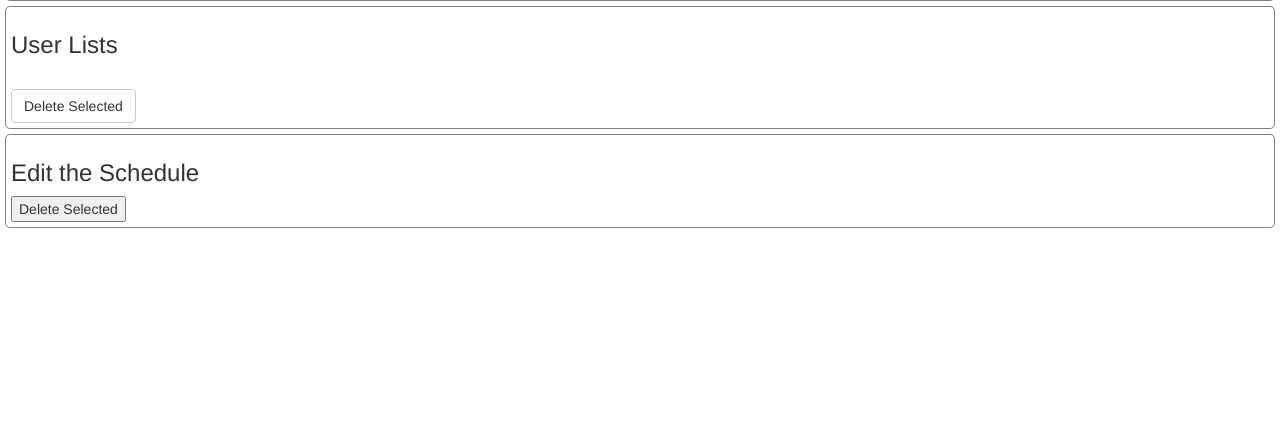
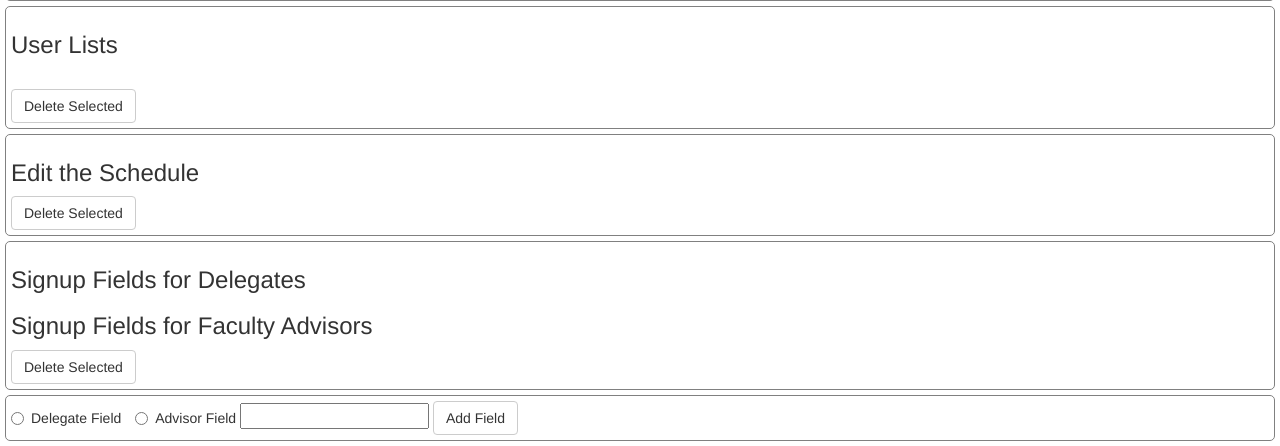
Before and after one commit to tonyli7/potential-tribble, a Flask app: page /admin in a window 1280 px wide. Shown: the part 1576-2022 px from the top of the page. Before the commit the page ends 1804 px from the top, so only its background shows below. Run offline with Flask 2, Linux system fonts and the light colour scheme; data that the repository does not hold is empty; some libraries are stand-ins or nearby versions.

Commit message:
adding modifiable fie fields

```diff
--- a/app.py
+++ b/app.py
@@ -92,7 +92,16 @@ def admin():
             delete = request.form.getlist('delete-event')
             utils.deleteEvents(delete)
 
-    return render_template("admin.html",entries=utils.getCollection("users"),collections=mongo.getCollections("modelun"),schedule=utils.getEvents())
+        #edit fields
+        if 'delete-fields' in request.form:
+            delete = request.form.getlist('delete-field')
+            utils.deleteFields(delete)
+
+        #add fields
+        if 'add-field' in request.form:
+            utils.addField(request.form['user-type'],request.form['field-name'])
+
+    return render_template("admin.html",entries=utils.getCollection("users"),collections=mongo.getCollections("modelun"),schedule=utils.getEvents(),advisor_fields=mongo.getEntry("fields","advisor",{}),delegate_fields=mongo.getEntry("fields","delegate",{}))
 
 @app.route("/about")
 def about():
--- a/templates/admin.html
+++ b/templates/admin.html
@@ -157,6 +157,39 @@
     </div>
   </div>
 {% endfor %}
-  <input type="submit" name="delete-events" value="Delete Selected">
+  <input type="submit" name="delete-events" value="Delete Selected" class="btn btn-default">
+</form>
+<form method="POST">
+  <h3>Signup Fields for Delegates</h3>
+  {% for field in delegate_fields %}
+  {{field.field}}
+  <div class="checkbox">
+    <label>
+      <input name="delete-field" type="checkbox" value="{{field._id}}"> Delete
+    </label>
+  </div>
+  {% endfor %}
+  <h3>Signup Fields for Faculty Advisors</h3>
+  {% for field in advisor_fields %}
+  {{field.field}}
+  <div class="checkbox">
+    <label>
+      <input name="delete-field" type="checkbox" value="{{field._id}}"> Delete
+    </label>
+  </div>
+  {% endfor %}
+  <input type="submit" name="delete-fields" value="Delete Selected" class="btn btn-default">
+</form>
+<form method="POST">
+  <label class="radio-inline">
+    <input type="radio" name="user-type" value="delegate">
+    Delegate Field
+  </label>
+  <label class="radio-inline">
+    <input type="radio" name="user-type" value="advisor">
+    Advisor Field
+  </label>
+  <input type="text" name="field-name">
+  <input type="submit" name="add-field" value="Add Field" class="btn btn-default">
 </form>
 {% endblock%}
--- a/utils.py
+++ b/utils.py
@@ -10,9 +10,7 @@ from bson.objectid import ObjectId
 def createUser(uname, pword, atype):
     user = mongo.getEntry("modelun","users",{"email":uname})
     if user.count() == 0:
-        mongo.addEntry("modelun","users",{"email":uname,
-                                          "password":sha512_crypt.encrypt(pword),
-                                          "type":atype})
+        mongo.addEntry("modelun","users",{"email":uname,"password":sha512_crypt.encrypt(pword),"atype":atype})
 
 ## checks if the username/password/accounttype combination is correct
 def pwordAuth(uname, pword, atype):
@@ -20,8 +18,8 @@ def pwordAuth(uname, pword, atype):
     return user is not None and sha512_crypt.verify(pword,user["password"])
 
 ## sign up to attend a conference
-def attendConference(conferenceid):
-    user = mongo.getEntry("modelun","attendees",{"email":email})
+def attendConference(required_fields):
+    user = mongo.getEntry("modelun","attendees",required_fields)
 
 ## sign up as an interested party
 def mailinglist(email):
@@ -137,3 +135,16 @@ def deleteEvents(item_ids):
 def deleteEntries(item_ids):
     object_ids = [ObjectId(item_id) for item_id in item_ids]
     mongo.deleteEntry("modelun","users",{"_id": {"$in": object_ids}})
+
+#delete fields
+def deleteFields(item_ids):
+    object_ids = [ObjectId(item_id) for item_id in item_ids]
+    mongo.deleteEntry("fields","delegate",{"_id": {"$in": object_ids}})
+    mongo.deleteEntry("fields","advisor",{"_id": {"$in": object_ids}})
+
+#add fields
+def addField(usertype,fieldname):
+    print "HI"
+    query = {"field":fieldname}
+    if mongo.getEntry("fields",usertype,query).count == 0:
+        mongo.addEntry("fields",usertype,query)
```
